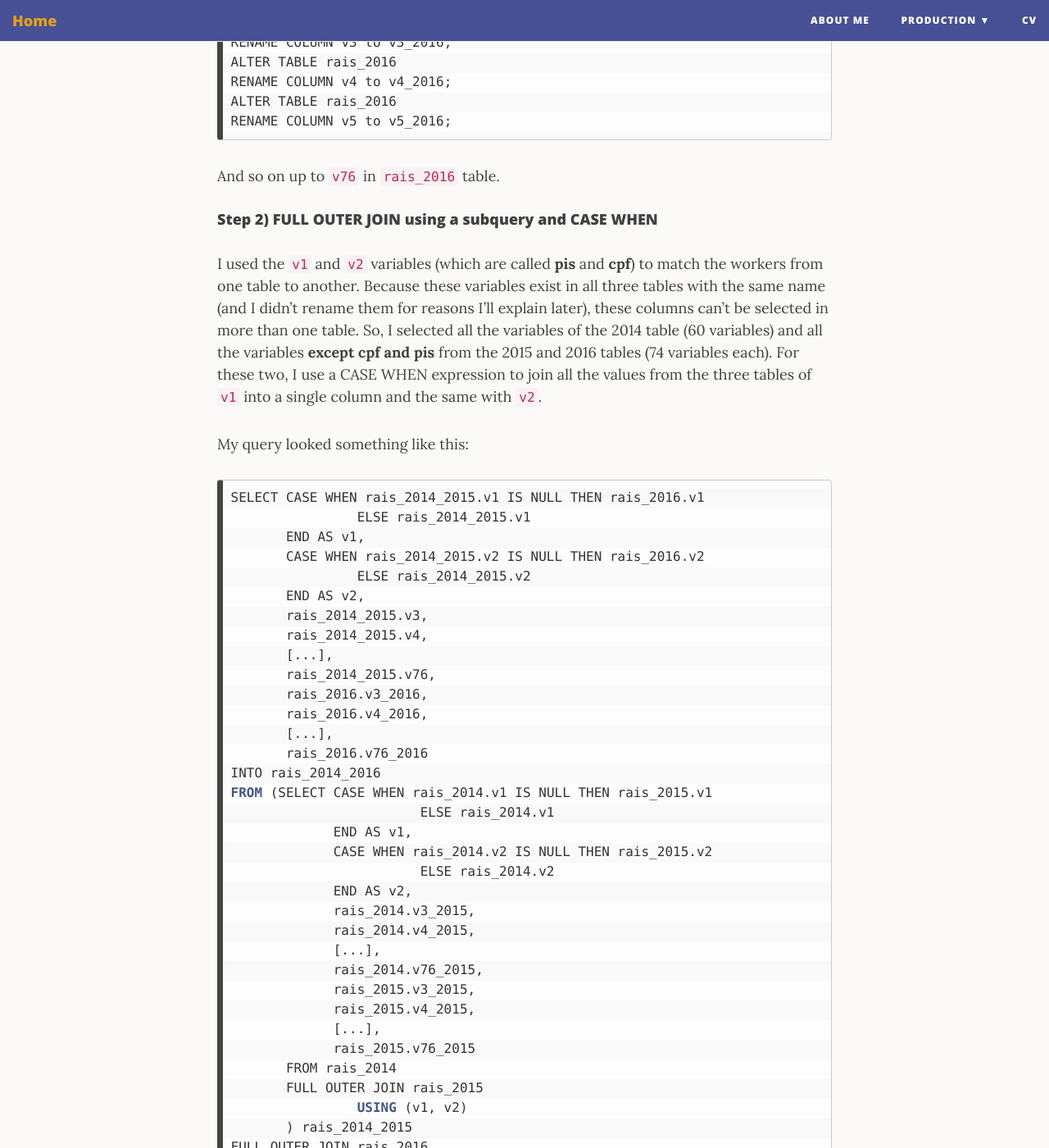
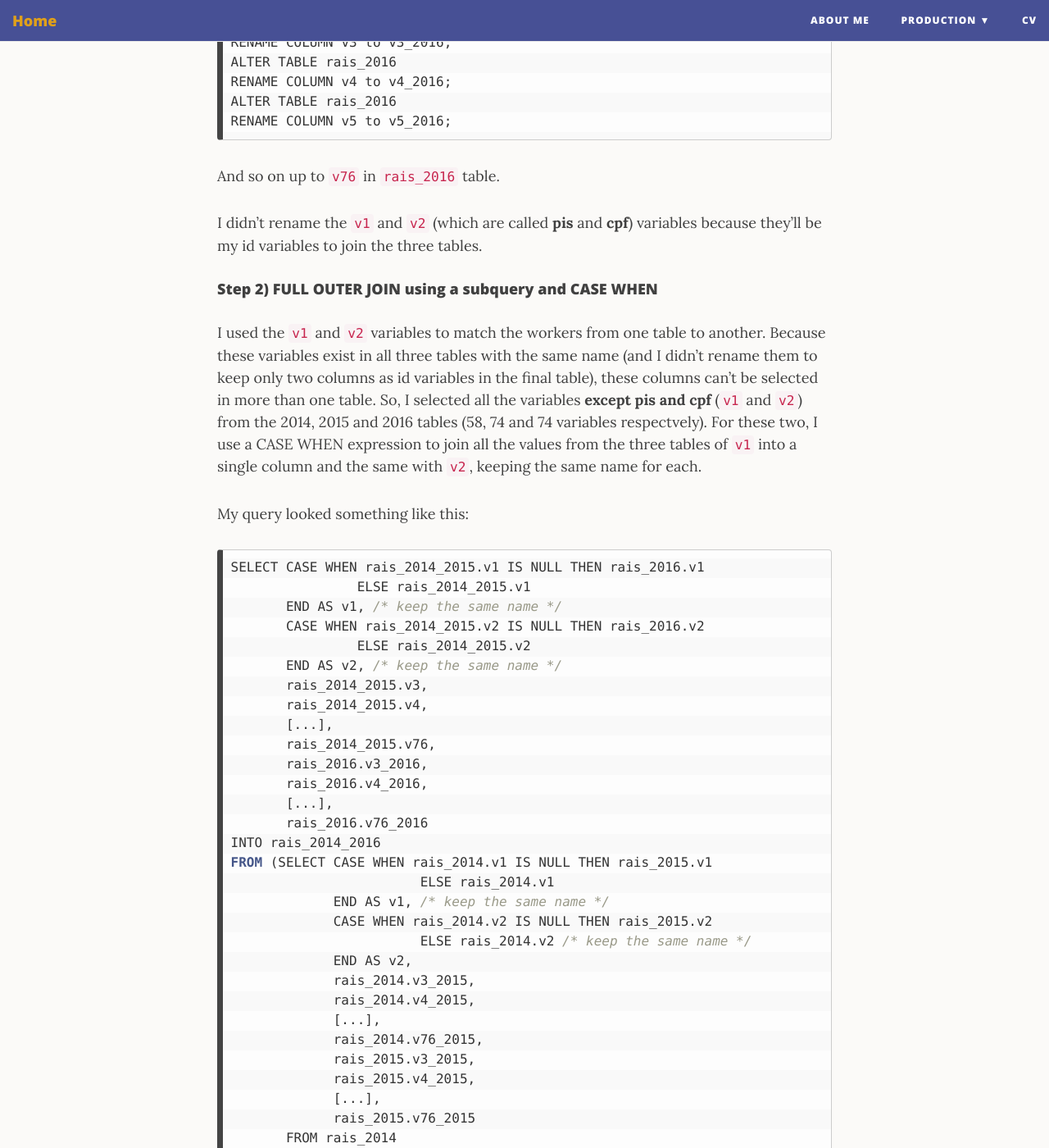
Before and after one commit to cauancardoso/cauancardoso.github.io, a Jekyll site: the page built from _posts/2019-07-05-Postgresql.md, in a window 1280 px wide and 1400 px high, scrolled down 1716 px. Shown: the whole window at 82% size. Built offline with Jekyll 4.4.1, drawn with Linux system fonts in a browser that asks for light colours; nearby versions of some CDN libraries; some of the changed text lies outside the part shown.

Commit message:
Update 2019-07-05-Postgresql.md

````diff
--- a/_posts/2019-07-05-Postgresql.md
+++ b/_posts/2019-07-05-Postgresql.md
@@ -25,7 +25,7 @@ First things first, I used [pgAdmin III](https://www.pgadmin.org/download/) vers
 
 I did a FULL OUTER JOIN of the RAIS 2014-2016 tables, because I wanted to keep all the three tables registers. However, a JOIN cannot be performed in SQL if a variable from one table has the same column name of a variable from another. The 60 variables from RAIS 2014 table are also present in the RAIS 2015 and 2016 tables, hence the column names are the same. **How to deal with that?**
 
-#### Step 1) Change variable names in each dataset
+#### Step 1) Change variable names in each dataset (except for id variables)
 
 Information about name and sex of the worker, that (hopefully) will not change over the years, can be taken from just one table. On the other hand, information about employment will change over the years and is the core of the analysis here. In that case, it will suffice change the name of the variables. I chose something that relate them to the year that information is from. So, I did something like this:
 
@@ -51,19 +51,21 @@ RENAME COLUMN v5 to v5_2016;
 ```
 And so on up to ```v76``` in ```rais_2016``` table.
 
+I didn't rename the ```v1``` and ```v2``` (which are called **pis** and **cpf**) variables because they'll be my id variables to join the three tables.
+
 #### Step 2) FULL OUTER JOIN using a subquery and CASE WHEN
 
-I used the ```v1``` and ```v2``` variables (which are called **pis** and **cpf**) to match the workers from one table to another. Because these variables exist in all three tables with the same name (and I didn't rename them for reasons I'll explain later), these columns can't be selected in more than one table. So, I selected all the variables of the 2014 table (60 variables) and all the variables **except cpf and pis** from the 2015 and 2016 tables (74 variables each). For these two, I use a CASE WHEN expression to join all the values from the three tables of ```v1``` into a single column and the same with ```v2```.
+I used the ```v1``` and ```v2``` variables to match the workers from one table to another. Because these variables exist in all three tables with the same name (and I didn't rename them to keep only two columns as id variables in the final table), these columns can't be selected in more than one table. So, I selected all the variables **except pis and cpf** (```v1``` and ```v2```) from the 2014, 2015 and 2016 tables (58, 74 and 74 variables respectvely). For these two, I use a CASE WHEN expression to join all the values from the three tables of ```v1``` into a single column and the same with ```v2```, keeping the same name for each.
 
 My query looked something like this:
 
 ```javascript
 SELECT CASE WHEN rais_2014_2015.v1 IS NULL THEN rais_2016.v1
 		ELSE rais_2014_2015.v1
-       END AS v1,
+       END AS v1, /* keep the same name */
        CASE WHEN rais_2014_2015.v2 IS NULL THEN rais_2016.v2
      		ELSE rais_2014_2015.v2
-       END AS v2,
+       END AS v2, /* keep the same name */
        rais_2014_2015.v3,
        rais_2014_2015.v4,
        [...],
@@ -75,9 +77,9 @@ SELECT CASE WHEN rais_2014_2015.v1 IS NULL THEN rais_2016.v1
 INTO rais_2014_2016
 FROM (SELECT CASE WHEN rais_2014.v1 IS NULL THEN rais_2015.v1
 			ELSE rais_2014.v1
-	     END AS v1,
+	     END AS v1, /* keep the same name */
 	     CASE WHEN rais_2014.v2 IS NULL THEN rais_2015.v2
-	     		ELSE rais_2014.v2
+	     		ELSE rais_2014.v2 /* keep the same name */
 	     END AS v2,
 	     rais_2014.v3_2015,
 	     rais_2014.v4_2015,
````
